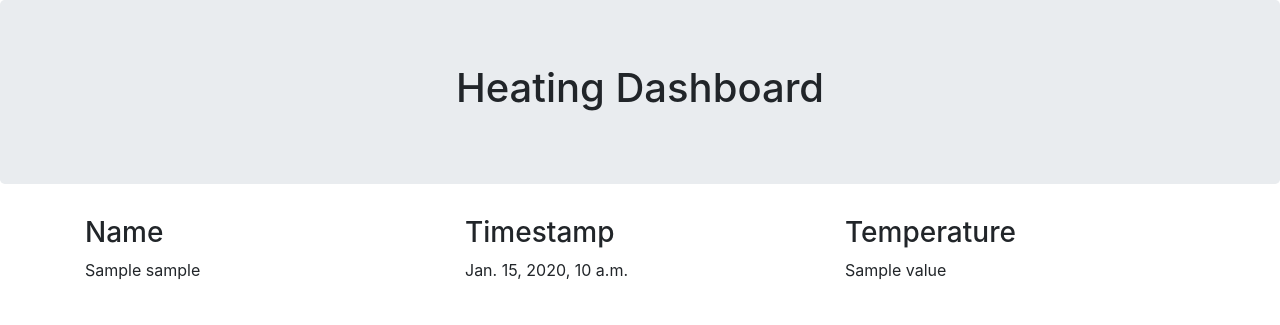
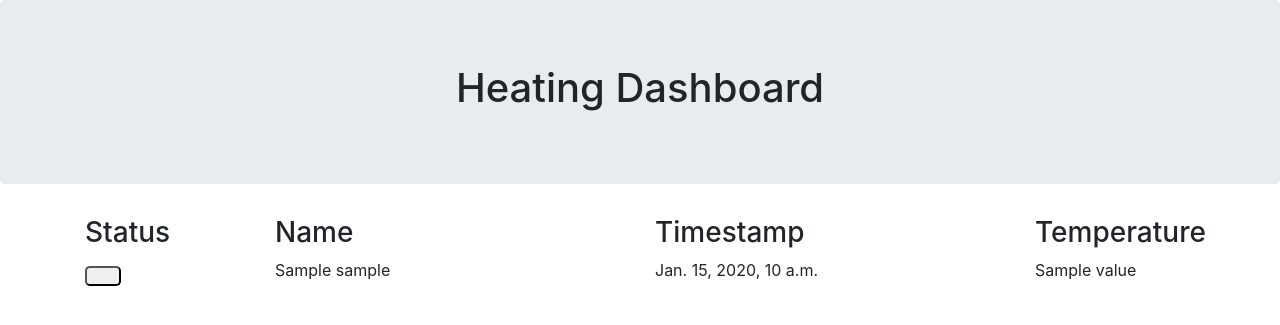
Before and after one commit to jnusbaum/automation, a Django app: template templates/heating/heating-dashboard.html in a window 1280 px wide. Shown: the top 325 px of the page. Run offline with Django 3.2, Linux system fonts and the light colour scheme; the template is opened without the code that fills it: most values are stand-ins (such as "Sample title", 1, 10 or a date in 2020); some libraries are stand-ins or nearby versions.

Commit message:
dashboard

```diff
--- a/heating/views.py
+++ b/heating/views.py
@@ -40,7 +40,7 @@ def index(request):
             elif dval < 130:
                 dclass = 'warm'
             elif dval < 150:
-                dclass = 'verywarm'
+                dclass = 'very-warm'
             else:
                 dclass = 'hot'
             samples.append({'name': sensor['id'], 'timestamp': sample['attributes']['timestamp'], 'value': sample['attributes']['value_real'], 'dclass': dclass})
--- a/templates/heating/heating-dashboard.html
+++ b/templates/heating/heating-dashboard.html
@@ -11,27 +11,27 @@
     <style>
         .hot {
             {# above 150 #}
-            background-color: hsla(0, 100%, 50%, 0.5);
+            background-color: red;
         }
         .very-warm {
             {# 130-150 #}
-            background-color: hsla(36, 100%, 50%, 0.5);
+            background-color: orange;
         }
         .warm {
             {# 110-130 #}
-            background-color: hsla(60, 100%, 50%, 0.5);
+            background-color: yellow;
         }
         .luke-warm {
             {# 90-110 #}
-            background-color: hsla(180, 100%, 90%, 0.5);
+            background-color: aliceblue;
         }
         .cool {
             {# 70-90 #}
-            background-color: hsla(192, 100%, 50%, 0.5);
+            background-color: skyblue;
         }
         .cold {
             {# below 70 #}
-            background-color: hsla(240, 100%, 40%, 0.5);
+            background-color: deepskyblue;
         }
     </style>
 
@@ -44,26 +44,32 @@
 
 <div class="container">
   <div class="row">
+    <div class="col-sm-2">
+      <h3>Status</h3>
+    </div>
     <div class="col-sm-4">
       <h3>Name</h3>
     </div>
     <div class="col-sm-4">
       <h3>Timestamp</h3>
     </div>
-    <div class="col-sm-4">
+    <div class="col-sm-2">
       <h3>Temperature</h3>
     </div>
   </div>
     {% for sample in samples %}
     <div class="row">
+        <div class="col-sm-2">
+          <button type="button" class="{{ sample.dclass }} btn-lg"></button>
+        </div>
         <div class="col-sm-4">
           <p>{{ sample.name }}</p>
         </div>
         <div class="col-sm-4">
           <p>{{ sample.timestamp }}</p>
         </div>
-        <div class="col-sm-4">
-          <p class="{{ sample.dclass }}">{{ sample.value }}</p>
+        <div class="col-sm-2">
+          <p>{{ sample.value }}</p>
         </div>
     </div>
     {% endfor %}
```
